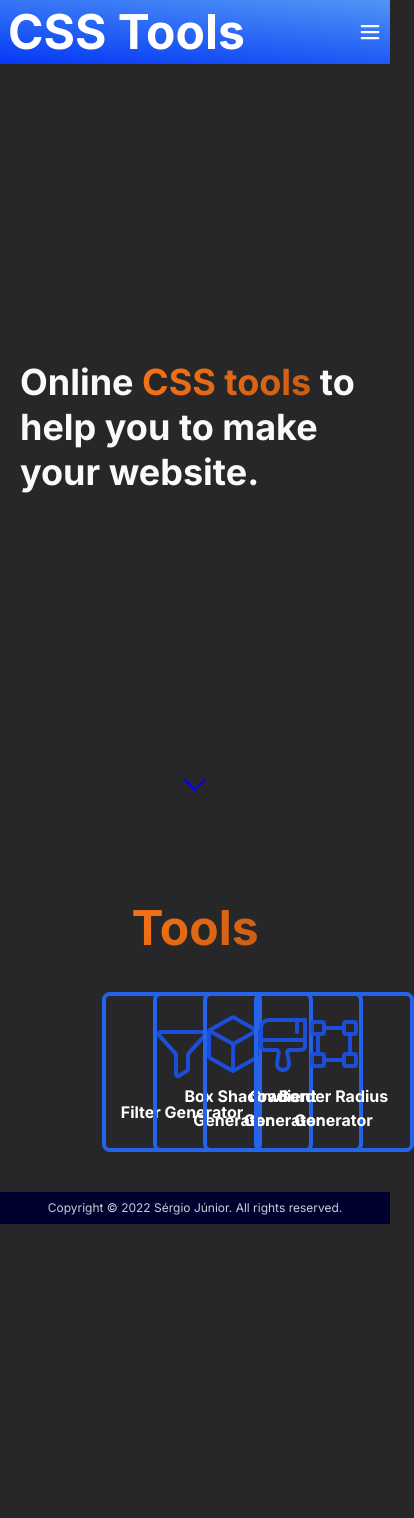
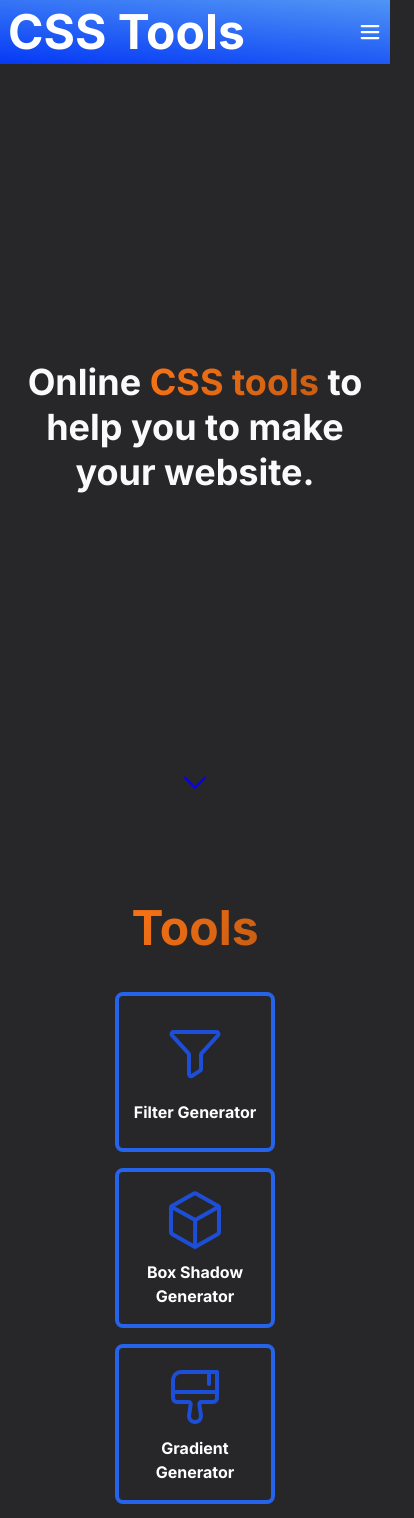
Before and after one commit to sergiojunior13/CSS-Tools, a Next.js app: page / in a window 390 px wide. Shown: the top 1518 px of the page, 414 px wide, since content can reach past the window. Before the commit the page ends 1224 px from the top, so only its background shows below. Built offline with nearby package versions, Linux system fonts and the light colour scheme.

Commit message:
change sitemap

```diff
--- a/pages/index.tsx
+++ b/pages/index.tsx
@@ -10,7 +10,7 @@ function App() {
         id="home"
         className="h-[90vh] flex flex-col items-center justify-center p-5"
       >
-        <h1 className="font-bold text-4xl leading-tight text-zinc-50 mt-auto">
+        <h1 className="font-bold text-4xl text-center leading-tight text-zinc-50 mt-auto">
           Online{" "}
           <ColorText
             Variant="span"
@@ -28,7 +28,7 @@ function App() {
         <ColorText className="my-10" Variant="h1">
           Tools
         </ColorText>
-        <ul className="grid grid-cols-4 gap-4 w-[60%] mx-auto">
+        <ul className="flex flex-wrap items-center justify-center sm:grid grid-cols-4 gap-4 w-[60%] mx-auto">
           {links.map(({ to, name, Icon }) => (
             <Link href={to} key={to}>
               <div
```
Also changed, not shown: 2 other files (tests, documents, lock files or other folders).
